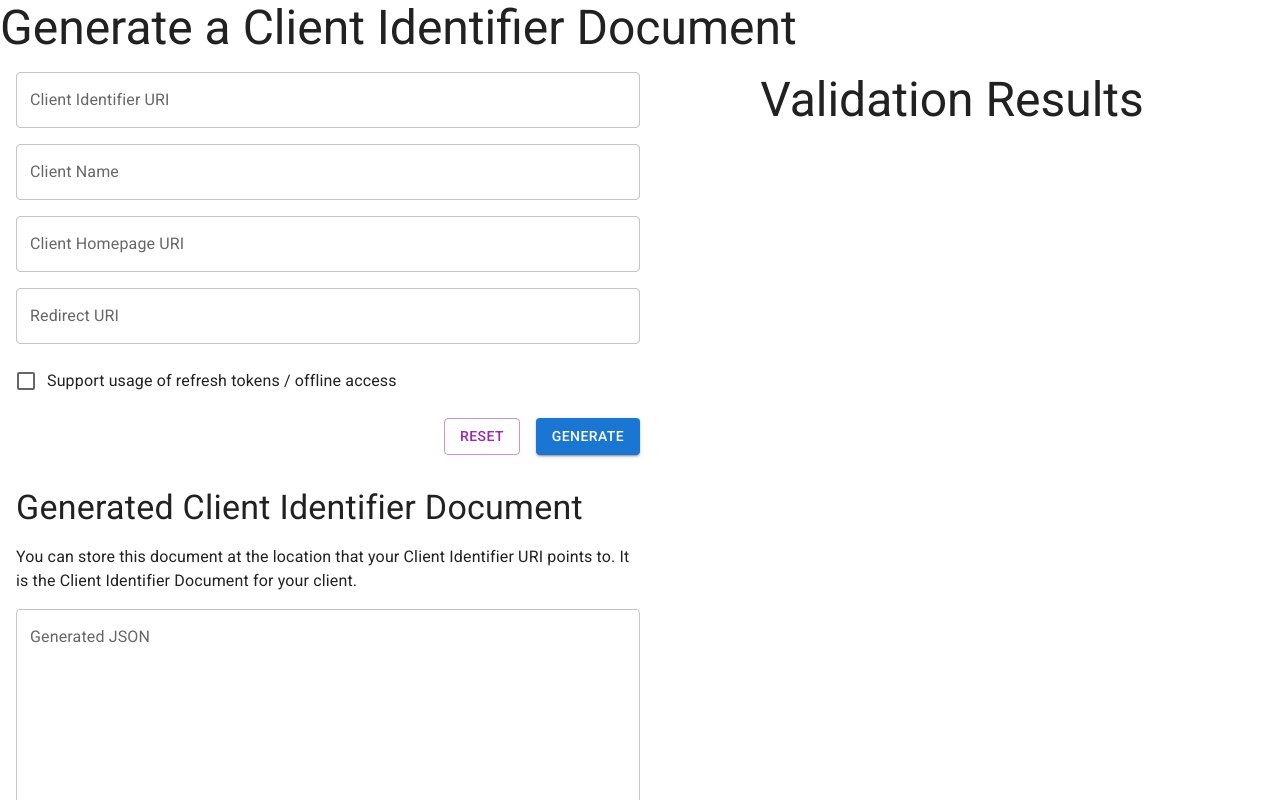
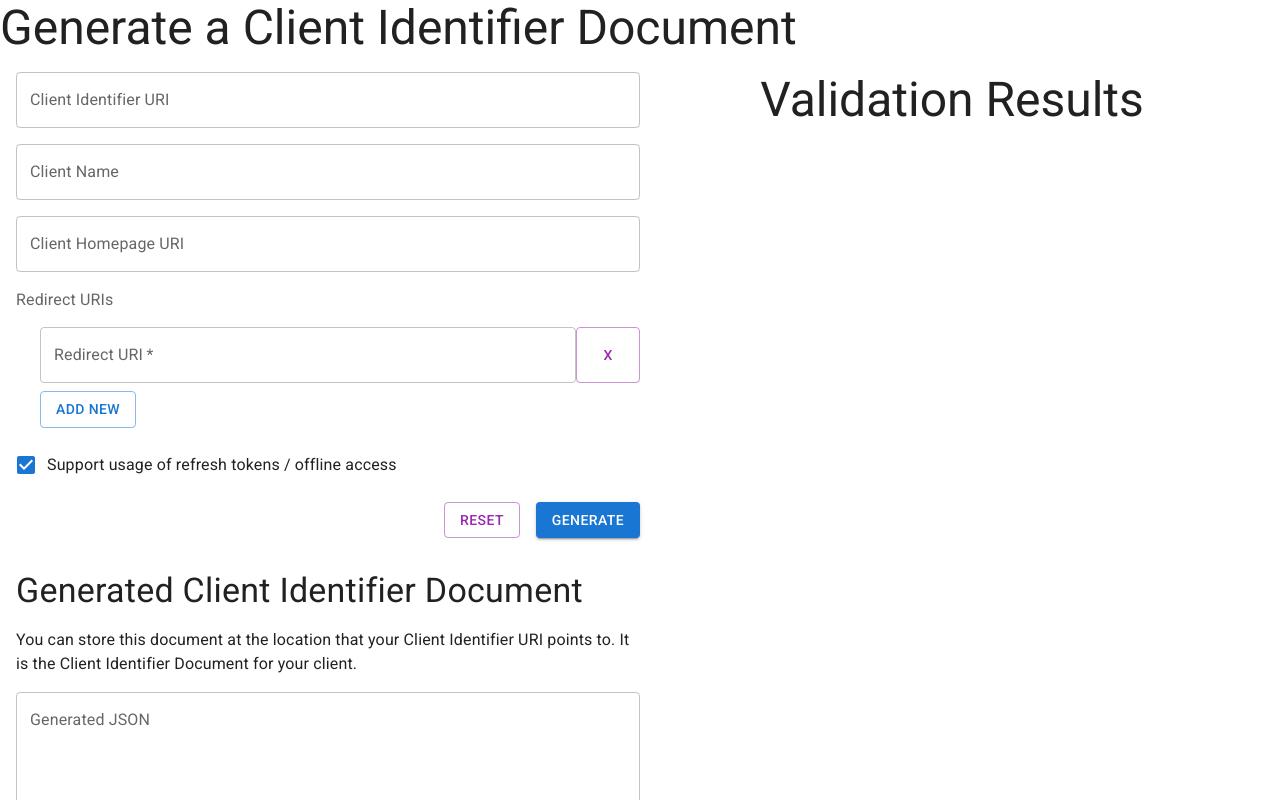
Before and after one commit to inrupt/client-identifier-helper, a React (Vite) app: page / in a window 1280 px wide. Shown: the top 800 px of the page. Built offline with nearby package versions, Linux system fonts and the light colour scheme.

Commit message:
Multiple redirect URIs in generator form (#13)
feat: generator ui: support multiple redirect uris

```diff
--- a/src/pages/generate.tsx
+++ b/src/pages/generate.tsx
@@ -19,41 +19,94 @@
 // SOFTWARE OR THE USE OR OTHER DEALINGS IN THE SOFTWARE.
 //
 
+import { useState } from "react";
 import {
   Button,
   Checkbox,
   FormControlLabel,
+  FormLabel,
   Grid,
   TextField,
   Typography,
 } from "@mui/material";
+import type { FieldArrayRenderProps } from "formik";
+import { FieldArray, Form, Formik } from "formik";
+import generateClientIdDocument from "../lib/generateDocument";
 
-import { useFormik } from "formik";
-import { useState } from "react";
-import generateClientIdDocument from "../lib/generateDocument";
+function RedirectUrisComponent({ push, remove, form }: FieldArrayRenderProps) {
+  return (
+    <Grid container item spacing={1}>
+      {form.values.redirectUris.map((redirectUri: string, index: number) => {
+        return (
+          // eslint-disable-next-line react/no-array-index-key
+          <Grid container item key={index}>
+            <Grid container item xs>
+              <TextField
+                label="Redirect URI"
+                name={`redirectUris.${index}`}
+                value={redirectUri}
+                onChange={form.handleChange}
+                type="url"
+                variant="outlined"
+                required
+                fullWidth
+              />
+            </Grid>
+            <Grid item>
+              <Button
+                type="button"
+                title="Remove Redirect URI of this row"
+                onClick={() => remove(index)}
+                color="secondary"
+                variant="outlined"
+                style={{ height: "100%" }}
+              >
+                x
+              </Button>
+            </Grid>
+          </Grid>
+        );
+      })}
+      <Grid item>
+        <Button type="button" variant="outlined" onClick={() => push("")}>
+          Add new
+        </Button>
+      </Grid>
+    </Grid>
+  );
+}
+
+type FormParameters = {
+  clientId: string;
+  clientName: string;
+  clientUri: string;
+  redirectUris: string[];
+  useRefreshTokens: boolean;
+};
 
 export default function ClientIdentifierGenerator() {
   const [documentJson, setDocumentJson] = useState("");
 
-  const form = useFormik({
-    initialValues: {
+  const initialFormValues: FormParameters = {
     clientId: "",
     clientName: "",
     clientUri: "",
-      redirectUris: "",
-      useRefreshTokens: false,
-    },
-    onSubmit: (values) => {
-      const generatedDocument = generateClientIdDocument({
+    redirectUris: [""],
+    useRefreshTokens: true,
+  };
+
+  const onSubmit = (values: FormParameters) => {
+    const clientIdDocument = generateClientIdDocument({
       ...values,
+      redirectUris: values.redirectUris.filter((s) => s.length > 0),
       compact: false,
     });
-      setDocumentJson(generatedDocument);
-    },
-    onReset: () => {
+    setDocumentJson(clientIdDocument);
+  };
+
+  const onReset = () => {
     setDocumentJson("");
-    },
-  });
+  };
 
   return (
     <>
@@ -62,9 +115,15 @@ export default function ClientIdentifierGenerator() {
       </Typography>
       <Grid container padding={2} direction="row">
         <Grid container item direction="column" md={6}>
-          <form onSubmit={form.handleSubmit} onReset={form.handleReset}>
+          <Formik
+            onSubmit={onSubmit}
+            onReset={onReset}
+            initialValues={initialFormValues}
+          >
+            {(form) => (
+              <Form>
                 <Grid container item direction="column" spacing={2}>
-              <Grid item>
+                  <Grid container item>
                     <TextField
                       type="url"
                       name="clientId"
@@ -74,7 +133,7 @@ export default function ClientIdentifierGenerator() {
                       fullWidth
                     />
                   </Grid>
-              <Grid item>
+                  <Grid container item>
                     <TextField
                       type="text"
                       name="clientName"
@@ -84,7 +143,7 @@ export default function ClientIdentifierGenerator() {
                       fullWidth
                     />
                   </Grid>
-              <Grid item>
+                  <Grid container item>
                     <TextField
                       type="url"
                       name="clientUri"
@@ -94,14 +153,13 @@ export default function ClientIdentifierGenerator() {
                       fullWidth
                     />
                   </Grid>
-              <Grid item>
-                <TextField
-                  type="url"
+                  <Grid container item>
+                    <FormLabel>Redirect URIs</FormLabel>
+                  </Grid>
+                  <Grid item container marginLeft={3} paddingRight={3}>
+                    <FieldArray
                       name="redirectUris"
-                  label="Redirect URI"
-                  value={form.values.redirectUris}
-                  onChange={form.handleChange}
-                  fullWidth
+                      component={RedirectUrisComponent}
                     />
                   </Grid>
                   <Grid item>
@@ -111,6 +169,7 @@ export default function ClientIdentifierGenerator() {
                         <Checkbox
                           name="useRefreshTokens"
                           value={form.values.useRefreshTokens}
+                          checked={form.values.useRefreshTokens}
                           onChange={form.handleChange}
                         />
                       }
@@ -129,8 +188,9 @@ export default function ClientIdentifierGenerator() {
                     </Grid>
                   </Grid>
                 </Grid>
-          </form>
-
+              </Form>
+            )}
+          </Formik>
           <Grid
             marginTop={2}
             container
@@ -161,7 +221,7 @@ export default function ClientIdentifierGenerator() {
             </Grid>
           </Grid>
         </Grid>
-        <Grid container item direction="column" alignContent="center" md={6}>
+        <Grid container item direction="column" md={6} alignContent="center">
           <Typography variant="h3">Validation Results</Typography>
         </Grid>
       </Grid>
```
Lines whose indentation alone changed are shown as unchanged.
